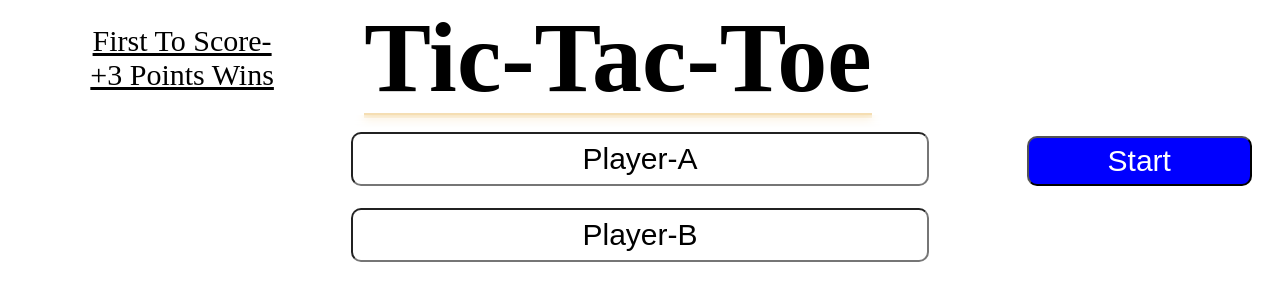
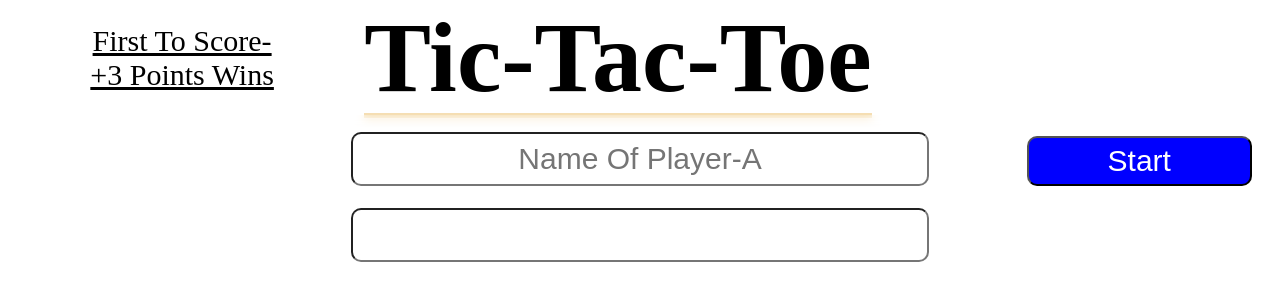
Before and after one commit to easytheway/tic-tak-toe, a plain HTML site: page index.html in a window 1280 px wide. Drawn offline with Linux system fonts and the light colour scheme.

Commit message:
index.html

```diff
--- a/index.html
+++ b/index.html
@@ -365,8 +365,8 @@
         </div>
         <div id="hmiddle">
             <div class="playfle">
-                <span><input type="text" id="play1" value="Player-A"></span>
-                <span><input type="text" id="play2" value="Player-B"></span>
+                <span><input type="text" id="play1" placeholder="Name Of Player-A"></span>
+                <span><input type="text" id="play2" placehoder="Name Of Player-B"></span>
             </div>
         </div>
         <div class="hright">
```
